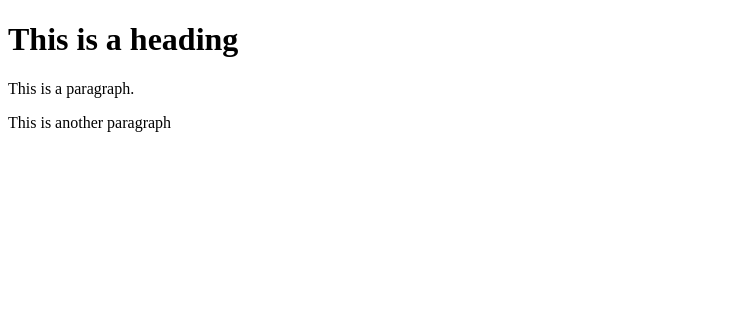
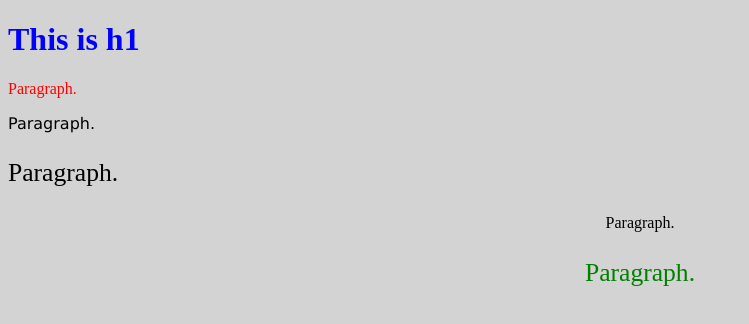
Before and after one commit to iThxxx/week-2, a plain HTML site: page index.html in a window 1280 px wide. Shown: the whole page, without its empty margins (0-749 px from the left). Drawn offline with Linux system fonts and the light colour scheme.

Commit message:
Update index.html with style
Update index.html with style

```diff
--- a/index.html
+++ b/index.html
@@ -5,9 +5,12 @@
     <meta name="viewport" content="width=device-width, initial-scale=1.0">
     <title>Profile</title>
 </head>
-<body>
-    <h1>This is a heading</h1>
-    <p>This is a paragraph.</p>
-    <p>This is another paragraph</p>
+<body style="background-color: lightgray;">
+    <h1 style="color: blue;">This is h1</h1>
+    <p style="color: red;">Paragraph.</p>
+    <p style="font-family: verdana;">Paragraph.</p>
+    <p style="font-size: 160%;">Paragraph.</p>
+    <p style="text-align: center;">Paragraph.</p>
+    <p style="font-size: 160%; color: green; text-align: center;">Paragraph.</p>
 </body>
 </html>
```
